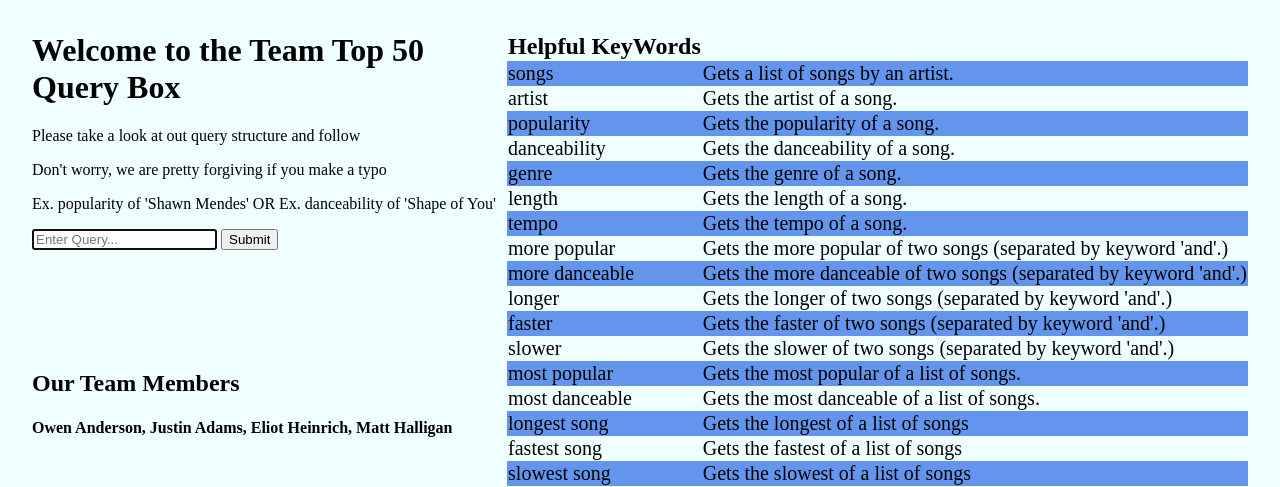
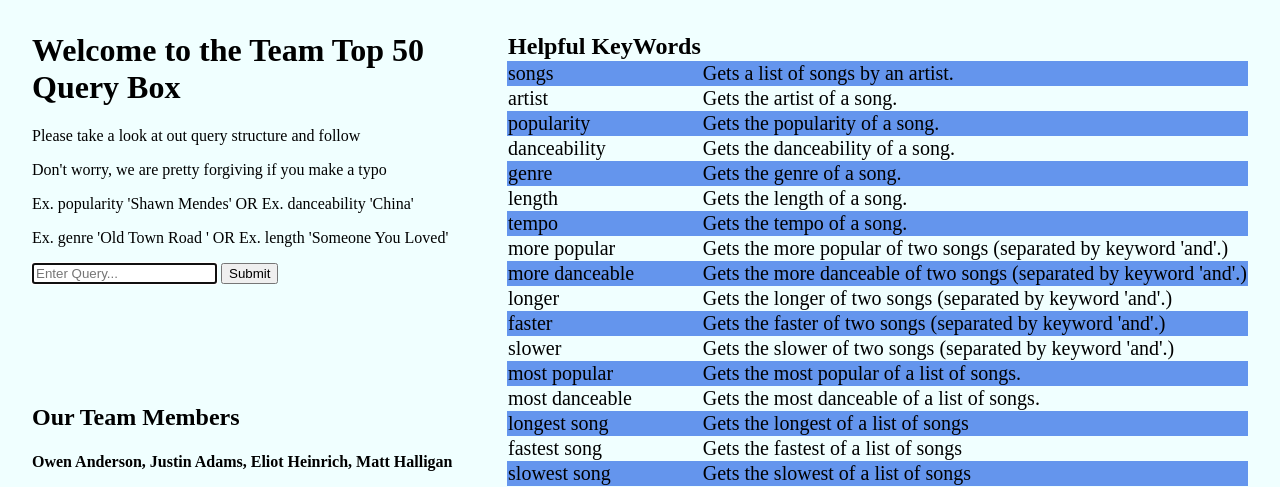
Before and after one commit to justcadams/TeamTop50, a Flask app: page / in a window 1280 px wide. Shown: the top 487 px of the page. Run offline with Flask 2, Linux system fonts and the light colour scheme.

Commit message:
Added new potential queries to html examples for presentation

```diff
--- a/templates/index.html
+++ b/templates/index.html
@@ -56,8 +56,8 @@
 <h1>Welcome to the Team Top 50 Query Box</h1>
 <p>Please take a look at out query structure and follow</p>
 <p>Don't worry, we are pretty forgiving if you make a typo</p>
-<p>Ex. popularity of 'Shawn Mendes' OR Ex. danceability of 'Shape of You'</p>
-
+<p>Ex. popularity 'Shawn Mendes' OR Ex. danceability 'China'</p>
+<p>Ex. genre 'Old Town Road ' OR Ex. length 'Someone You Loved'</p>
 
 
 
```
